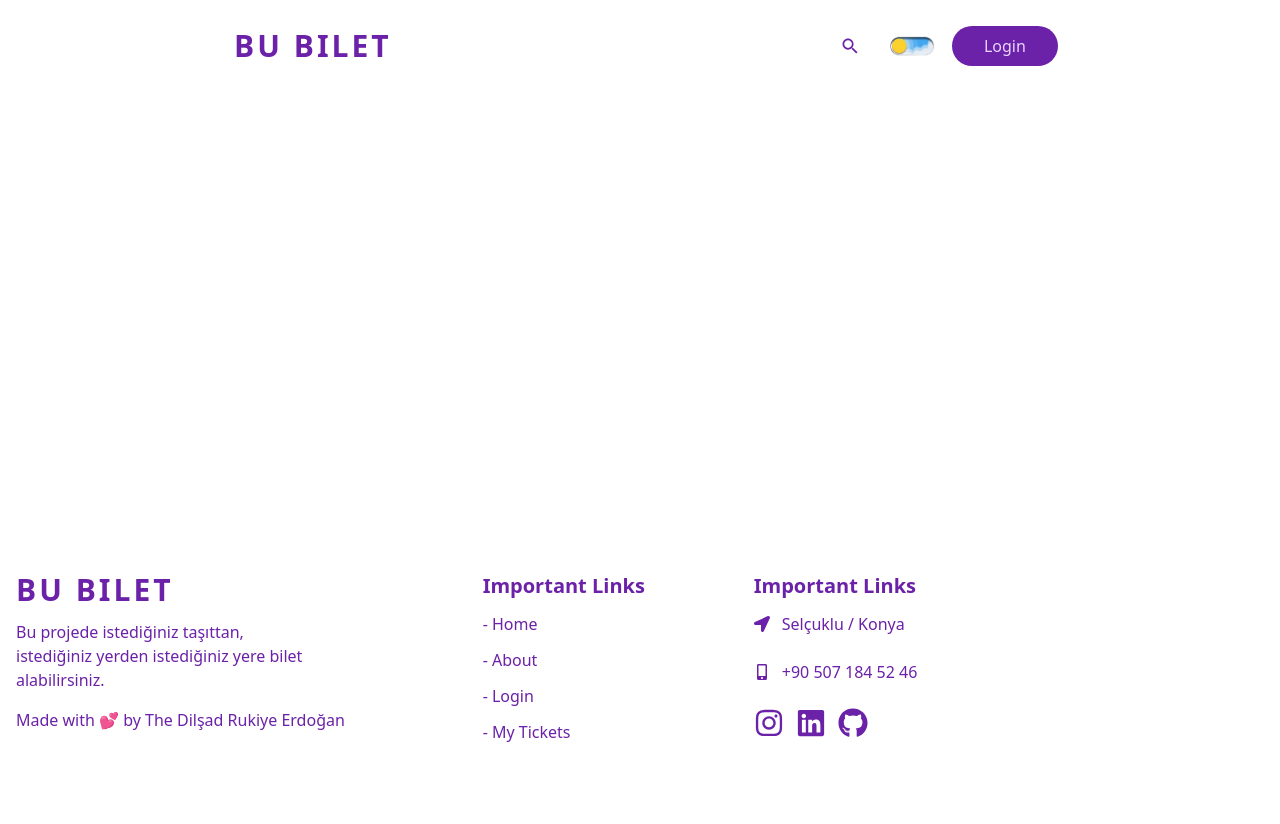
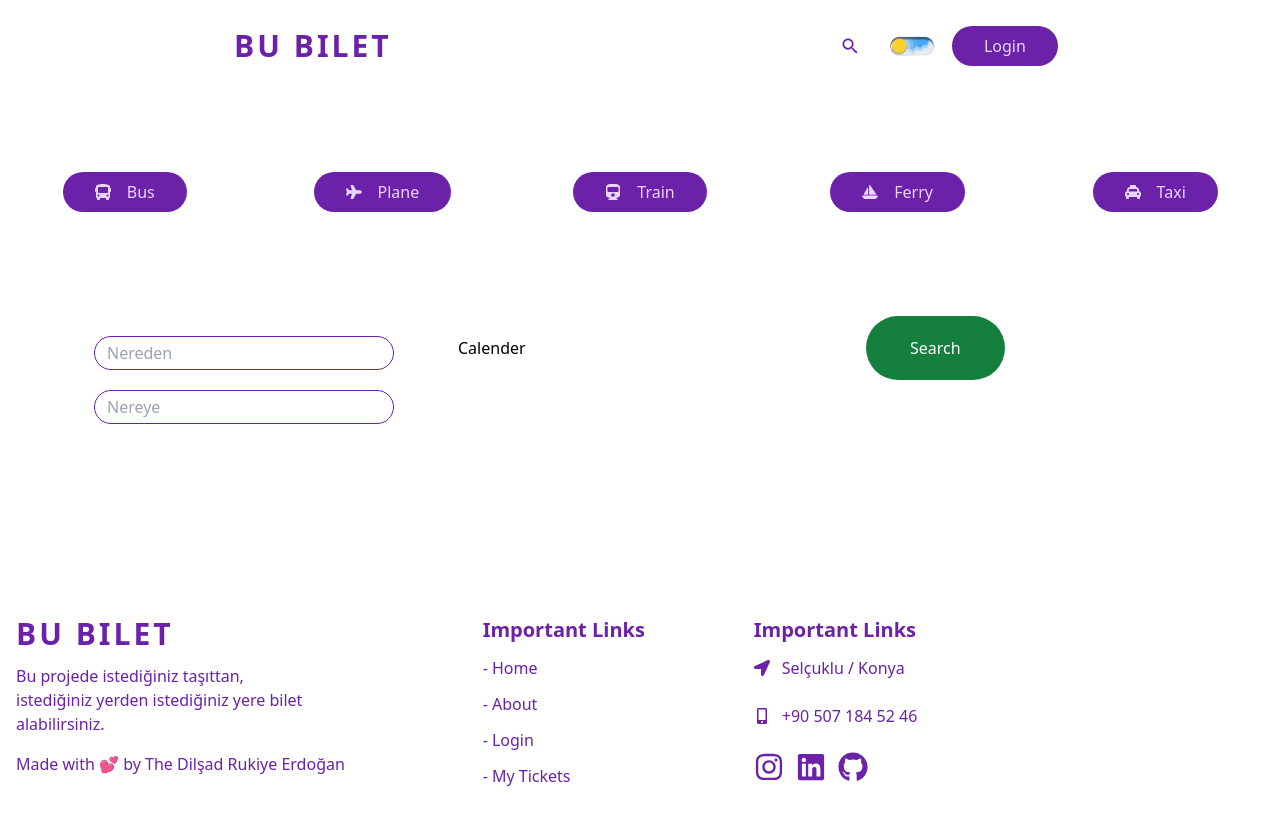
Before and after one commit to dilsad-erdogan/buy-tickets, a React (Vite) app in the folder client/: page / in a window 1280 px wide. Shown: the top 824 px of the page. Before the commit the page ends 800 px from the top, so only its background shows below. Built offline with nearby package versions, Linux system fonts and the light colour scheme.

Commit message:
tickets section

```diff
--- a/client/src/App.jsx
+++ b/client/src/App.jsx
@@ -1,12 +1,12 @@
 import Footer from "./components/Footer/Footer"
 import Navbar from "./components/Navbar/Navbar"
+import Tickets from "./components/Tickets/Tickets"
 
 function App() {
-
   return (
     <div className="bg-white dark:bg-gray-800 dark:text-white duration-200 overflow-hidden min-h-screen flex flex-col">
       <Navbar />
-
+      <Tickets />
       <Footer />
     </div>
   )
--- /dev/null
+++ b/client/src/components/Tickets/Tickets.jsx
@@ -0,0 +1,81 @@
+import { useState } from "react";
+import { FaBus, FaPlane, FaTrain, FaTaxi } from "react-icons/fa";
+import { FaSailboat } from "react-icons/fa6";
+
+const Vehicles = [
+  {
+    id: 1,
+    name: "Bus",
+    icon: <FaBus></FaBus>,
+  },
+  {
+    id: 2,
+    name: "Plane",
+    icon: <FaPlane></FaPlane>,
+  },
+  {
+    id: 3,
+    name: "Train",
+    icon: <FaTrain ></FaTrain>,
+  },
+  {
+    id: 4,
+    name: "Ferry",
+    icon: <FaSailboat ></FaSailboat>,
+  },
+  {
+    id: 5,
+    name: "Taxi",
+    icon: <FaTaxi ></FaTaxi>,
+  },
+];
+
+const Tickets = () => {
+  const [clickedButton, setClickedButton] = useState(null);
+
+  const handleClick = (name) => {
+    setClickedButton(name);
+  };
+
+  const searchClick = () => {};
+
+  return (
+    <div className="container my-14 md:mt-20">
+        <div className="grid grid-cols-2 lg:grid-cols-5 gap-2 gap-y-8">
+            {Vehicles.map((vehicle) => (
+                <div key={vehicle.id} className="flex justify-center">
+                    <button onClick={() => handleClick(vehicle.name)} className={`${ clickedButton === vehicle.name ? "text-purple-800 bg-purple-200 dark:text-purple-200 dark:bg-purple-800" : "text-purple-200 bg-purple-800 hover:text-purple-800 hover:bg-purple-200 dark:text-purple-800 dark:bg-purple-200 dark:hover:text-purple-200 dark:hover:bg-purple-800"} cursor-pointer hover:scale-125 duration-300 py-2 px-8 rounded-full relative z-10 flex justify-center items-center gap-4`}>
+                        {vehicle.icon}
+                        {vehicle.name}
+                    </button>
+                </div>
+            ))}
+        </div>
+
+        <div className="pt-10 justify-center items-center flex">
+            <div className="gap-6 grid grid-cols-1 sm:grid-cols-3">
+                <div className="p-8 m-8 mr-0 pr-0 gap-6">
+                    <div className="m-5">
+                        <input type="text" placeholder="Nereden" className="w-[300px] transition-all duration-300 rounded-full border border-purple-800 px-3 py-1 focus:outline-none dark:border-purple-200 dark:bg-gray-800 group-hover:dark:bg-gray-700" />
+                    </div>
+                    <div className="m-5">
+                        <input type="text" placeholder="Nereye" className="w-[300px] transition-all duration-300 rounded-full border border-purple-800 px-3 py-1 focus:outline-none dark:border-purple-200 dark:bg-gray-800 group-hover:dark:bg-gray-700" />
+                    </div>
+                </div>
+
+                <div className="py-8 my-8">
+                    <div className="m-5">Calender</div>
+                </div>
+
+                <div className="p-8 m-8 pl-0 ml-0 max-w-[400px]">
+                    <button onClick={() => searchClick()} className="text-white bg-green-700 dark:text-gray-800 dark:bg-green-100 cursor-pointer duration-300 py-2 px-8 rounded-full relative z-10">
+                        <p className="m-3">Search</p>
+                    </button>
+                </div>
+            </div>
+        </div>
+    </div>
+  )
+}
+
+export default Tickets
```
